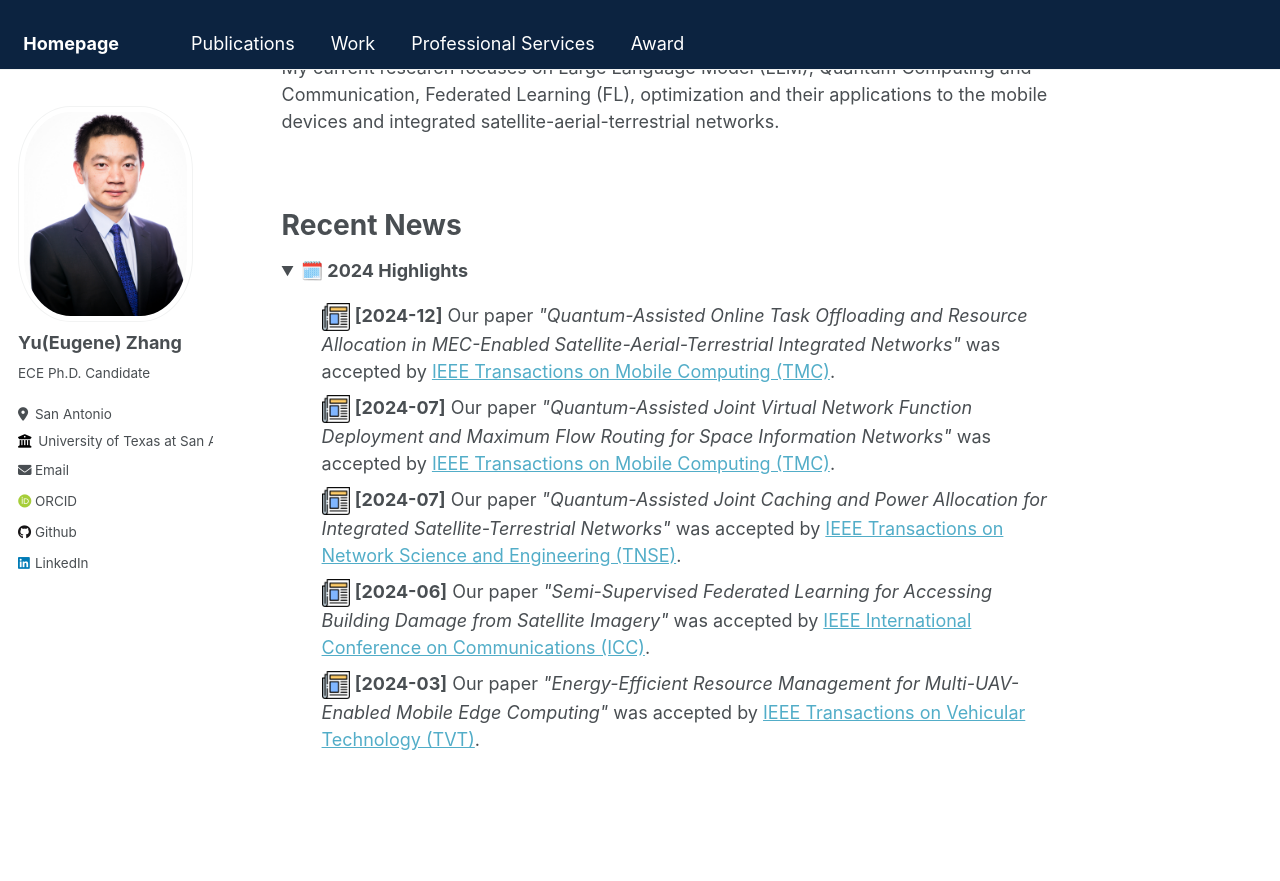
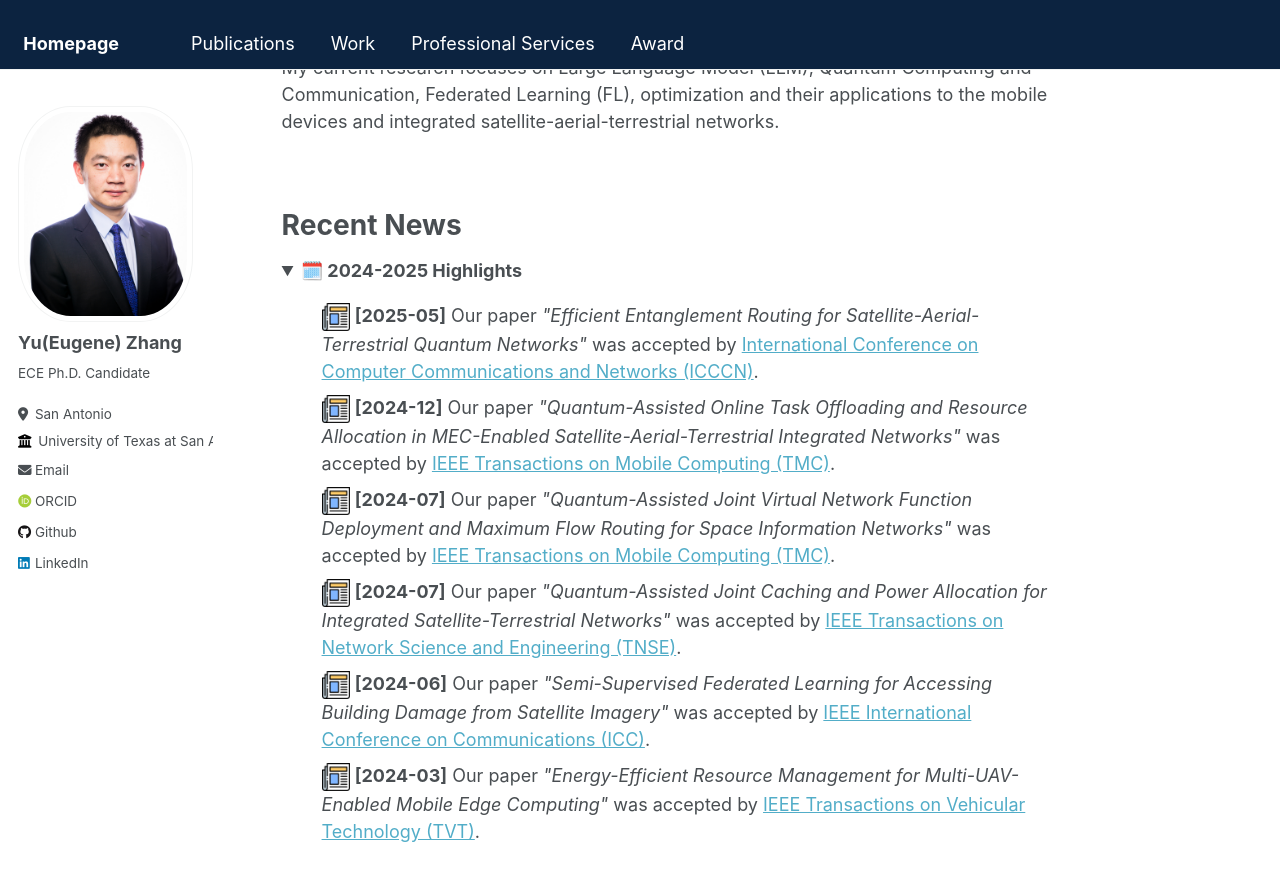
Before and after one commit to Yu-Zhang-Eugene/yu-zhang-eugene.github.io, a Jekyll site: the page built from _pages/about.md, in a window 1280 px wide and 900 px high, scrolled down 544 px. Shown: the top 881 px of the window. Built offline with Jekyll 4.4.1, drawn with Linux system fonts in a browser that asks for light colours; some web fonts are replaced.

Commit message:
Update about.md

```diff
--- a/_pages/about.md
+++ b/_pages/about.md
@@ -34,9 +34,15 @@ My current research focuses on Large Language Model (LLM), Quantum Computing and
 Recent News
 ======
 <details open>
-<summary><strong>🗓️ 2024 Highlights</strong></summary>
+<summary><strong>🗓️ 2024-2025 Highlights</strong></summary>
 
 <ul style="list-style: none;">
+  <li>
+    <img src="/images/newspaper.png" alt="news" height="28px" width="28px">
+    <strong>[2025-05]</strong> Our paper <em>"Efficient Entanglement Routing for Satellite-Aerial-Terrestrial Quantum Networks"</em> was accepted by
+    <a href="http://www.icccn.org/" target="_blank">International Conference on Computer Communications and Networks (ICCCN)</a>.
+  </li>
+
   <li>
     <img src="/images/newspaper.png" alt="news" height="28px" width="28px">
     <strong>[2024-12]</strong> Our paper <em>"Quantum-Assisted Online Task Offloading and Resource Allocation in MEC-Enabled Satellite-Aerial-Terrestrial Integrated Networks"</em> was accepted by
```
